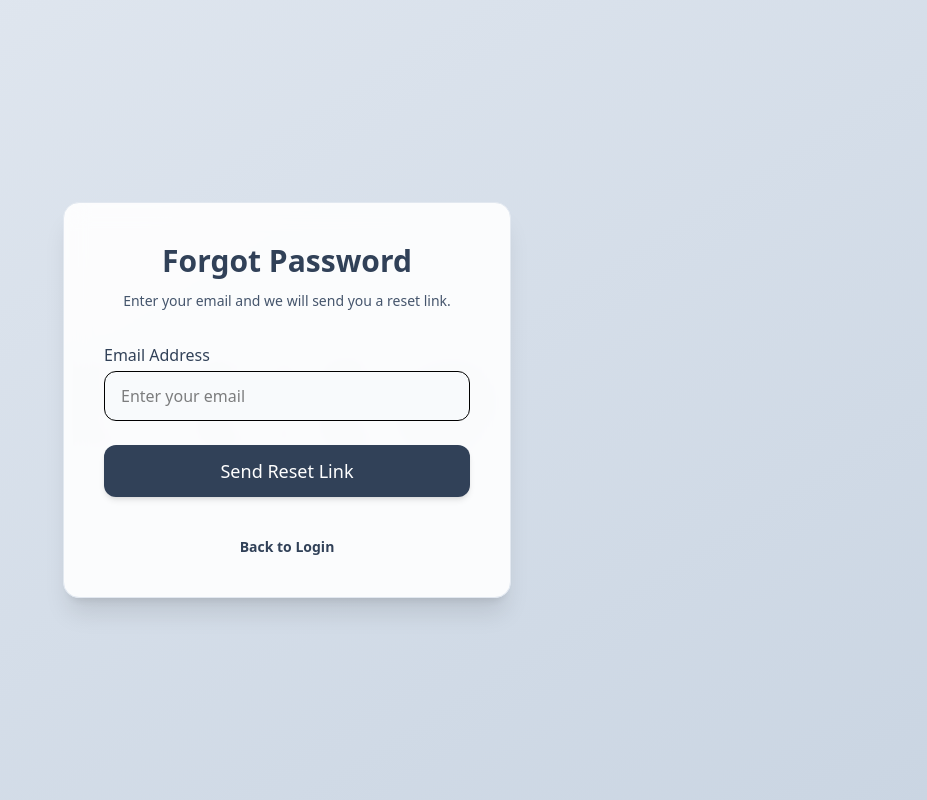
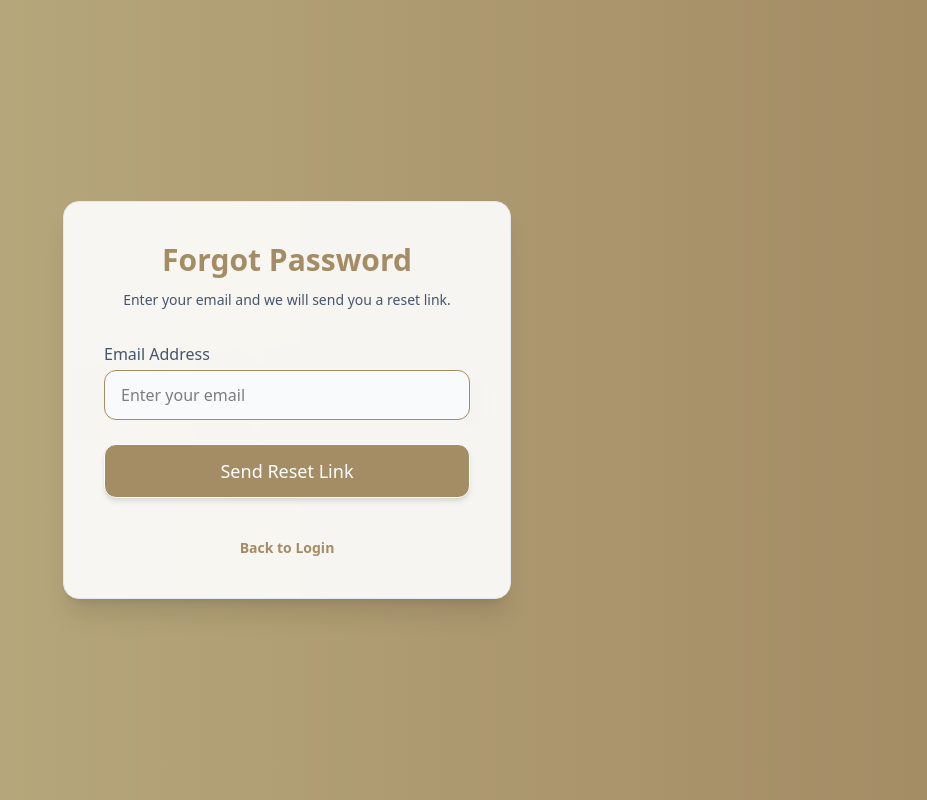
Before and after one commit to shakeeldev1/lawyer-website, a React app in the folder frontend/: page /forgot-password in a window 1280 px wide. Shown: the whole page, without its empty margins (353-1280 px from the left). Built offline with nearby package versions, Linux system fonts and the light colour scheme; no server answers; the HTML template or start-up script is replaced by a standard one.

Commit message:
update login and sign and forgot

```diff
--- a/frontend/src/features/auth/pages/ForgotPassword.jsx
+++ b/frontend/src/features/auth/pages/ForgotPassword.jsx
@@ -22,7 +22,7 @@ const ForgotPassword = () => {
   return (
     <div
       className="min-h-screen flex items-center justify-center px-4 relative overflow-hidden
-                 bg-gradient-to-br from-slate-200 to-slate-300"
+                 bg-gradient-to-r from-[#BCB083] to-[#A48C65]"
     >
       <div className="absolute inset-0 opacity-10 select-none pointer-events-none
                       flex items-center justify-center text-[120px] font-extrabold
@@ -33,7 +33,7 @@ const ForgotPassword = () => {
       <div className="relative bg-white/90 backdrop-blur-md p-10 rounded-2xl shadow-xl
                       w-full max-w-md border border-slate-200">
 
-        <h1 className="text-3xl font-extrabold text-center mb-3 text-slate-700">
+        <h1 className="text-3xl font-extrabold text-center mb-3 text-[#A48C65]">
           Forgot Password
         </h1>
 
@@ -44,7 +44,7 @@ const ForgotPassword = () => {
         <form onSubmit={handleSubmit} className="space-y-6">
 
           <div>
-            <label className="block text-slate-700 font-medium mb-1">
+            <label className="block text-slate-600 font-medium mb-1">
               Email Address
             </label>
             <input
@@ -53,21 +53,20 @@ const ForgotPassword = () => {
               value={email}
               onChange={(e) => setEmail(e.target.value)}
               required
-              className="w-full px-4 py-3 border rounded-xl bg-slate-50
-                         focus:outline-none focus:ring-2 focus:ring-slate-700 transition-all"
+              className="w-full px-4 py-3 border border-[#A48C65] rounded-xl bg-slate-50
+                         focus:outline-none focus:ring-2 focus:ring-[#A48C65] transition-all"
             />
           </div>
 
           <button
             type="submit"
-            className="w-full bg-slate-700 text-white py-3 rounded-xl text-lg
-                       font-medium shadow-md hover:bg-slate-800 hover:shadow-lg transition-all"
+            className="w-full text-white py-3 rounded-xl text-lg px-3  bg-[#A48C65] hover:bg-[#ffff] hover:text-[#A48C65]  hover:border-[#A48C65]  border transition font-medium shadow-md hover:shadow-lg"
           >
             Send Reset Link
           </button>
 
-          <p className="text-center text-sm mt-4 text-slate-600">
-            <a href="/login" className="text-slate-700 hover:underline font-semibold">
+          <p className="text-center text-sm mt-4 text-[#A48C65]">
+            <a href="/login" className="text-[#A48C65] hover:underline font-semibold">
               Back to Login
             </a>
           </p>
--- a/frontend/src/features/auth/pages/Login.jsx
+++ b/frontend/src/features/auth/pages/Login.jsx
@@ -70,7 +70,7 @@ const Login = () => {
       </div>
 
       {/* Login Card */}
-      <div className="relative bg-white/90 backdrop-blur-md p-10 rounded-2xl shadow-xl
+      <div className="relative bg-white backdrop-blur-md p-10 rounded-2xl shadow-xl
                       w-full max-w-md border border-slate-200">
 
         <h1 className="text-3xl font-extrabold text-center mb-2 text-[#A48C65]">
@@ -87,7 +87,7 @@ const Login = () => {
           <div>
             <label
               htmlFor="email"
-              className="block text-[#494C52] font-medium mb-1"
+              className="block text-slate-600 font-medium mb-1"
             >
               Email Address
             </label>
@@ -107,7 +107,7 @@ const Login = () => {
           <div>
             <label
               htmlFor="password"
-              className="block text-[#494C52] font-medium mb-1"
+              className="block text-slate-600 font-medium mb-1"
             >
               Password
             </label>
@@ -128,12 +128,13 @@ const Login = () => {
               <button
                 type="button"
                 onClick={() => setShowPassword(!showPassword)}
-                className="absolute right-3 top-3 text-slate-500 hover:text-slate-700 focus:outline-none"
+                className="absolute right-3 top-3 text-slate-500 hover:text-[#A48C65] focus:outline-none"
               >
                 {showPassword ? (
+                  <FiEye className="w-5 h-5" />
+
+                ) : (
                   <FiEyeOff className="w-5 h-5" />
-                ) : (
-                  <FiEye className="w-5 h-5" />
                 )}
               </button>
             </div>
@@ -143,7 +144,7 @@ const Login = () => {
           <div className="text-right -mt-2">
             <a
               href="/forgot-password"
-              className="text-[#494C52] hover:underline text-sm font-medium"
+              className="text-[#A48C65] hover:underline text-sm font-medium"
             >
               Forgot Password?
             </a>
@@ -154,20 +155,20 @@ const Login = () => {
             type="submit"
             disabled={isLoading}
             className={`w-full text-[#A48C65] py-3 rounded-xl text-lg font-medium shadow-md transition-all ${isLoading
-                ? "bg-[#494C52] text-white cursor-not-allowed"
-                : "bg-white border border-[#A48C65] text-gray-800 hover:bg-[#A48C65] hover:text-white transition-all duration-200 hover:shadow-lg"
+              ? "bg-[#494C52] text-white cursor-not-allowed"
+              : "bg-white border border-[#A48C65] text-gray-800 hover:bg-[#A48C65] hover:text-white transition-all duration-200 hover:shadow-lg"
               }`}
           >
             {isLoading ? "Logging in..." : "Login"}
           </button>
 
           {/* Extra Links */}
-          <div className="text-center text-sm mt-4 text-[#494C52]">
+          <div className="text-center text-sm mt-4 text-slate-600">
             <p>
               Don’t have an account?{" "}
               <a
                 href="/signup"
-                className="text-[#494C52] hover:underline font-semibold"
+                className="text-[#A48C65] hover:underline font-semibold"
               >
                 Sign up
               </a>
--- a/frontend/src/features/auth/pages/Signup.jsx
+++ b/frontend/src/features/auth/pages/Signup.jsx
@@ -55,7 +55,7 @@ const Signup = () => {
 
       {/* Form Container */}
       <div
-        className="relative bg-white/90 backdrop-blur-md p-10 rounded-2xl shadow-xl
+        className="relative bg-white backdrop-blur-md p-10 rounded-2xl shadow-xl
                     w-full max-w-md border border-slate-200"
       >
         <h1 className="text-3xl font-extrabold text-center mb-2 text-[#b48c65]">
```
